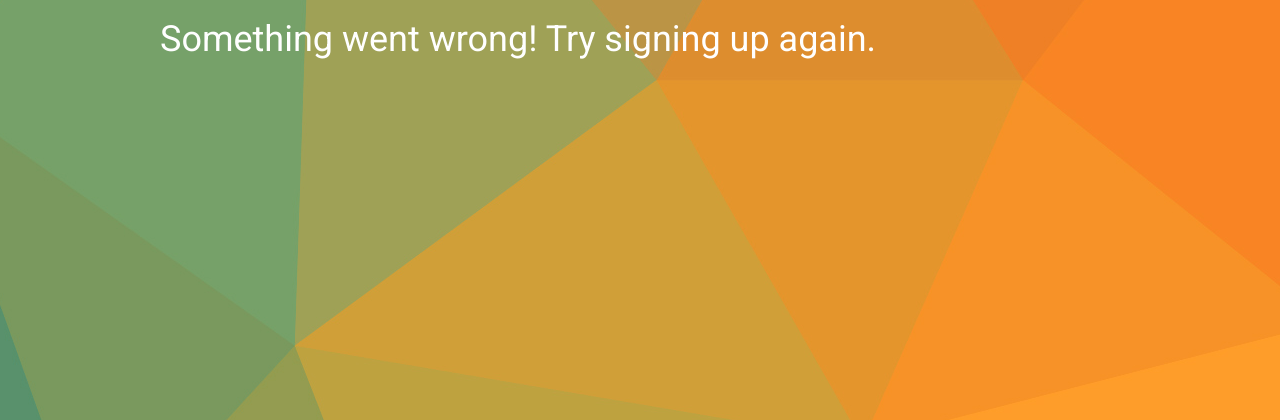
After one commit to st421/example-django-app, a Django app: template myapp/templates/user_error.html in a window 1280 px wide. The commit adds this page. Shown: the top 420 px of the page. Run offline with Django 3.2, Linux system fonts and the light colour scheme; the template is opened without the code that fills it, so the values that code supplies are empty; some libraries are stand-ins or nearby versions.

Commit message:
Added error page for signup

```diff
--- a/myapp/static/css/main.css
+++ b/myapp/static/css/main.css
@@ -1,7 +1,9 @@
 body {
   font-family: 'Roboto', sans-serif;
+  background: url('../img/bg.jpg') fixed center;
+}
+h1 {
   color:white;
-  background: url('../img/bg.jpg') fixed center;
 }
 #container {
   width:75%;
--- /dev/null
+++ b/myapp/templates/user_error.html
@@ -0,0 +1,4 @@
+{% extends 'main.html' %}
+{% block content %}
+    <h1>Something went wrong! Try signing up again.</h1>
+{% endblock %}
```
Also changed, not shown: myapp/views.py (+5 -3 lines).
